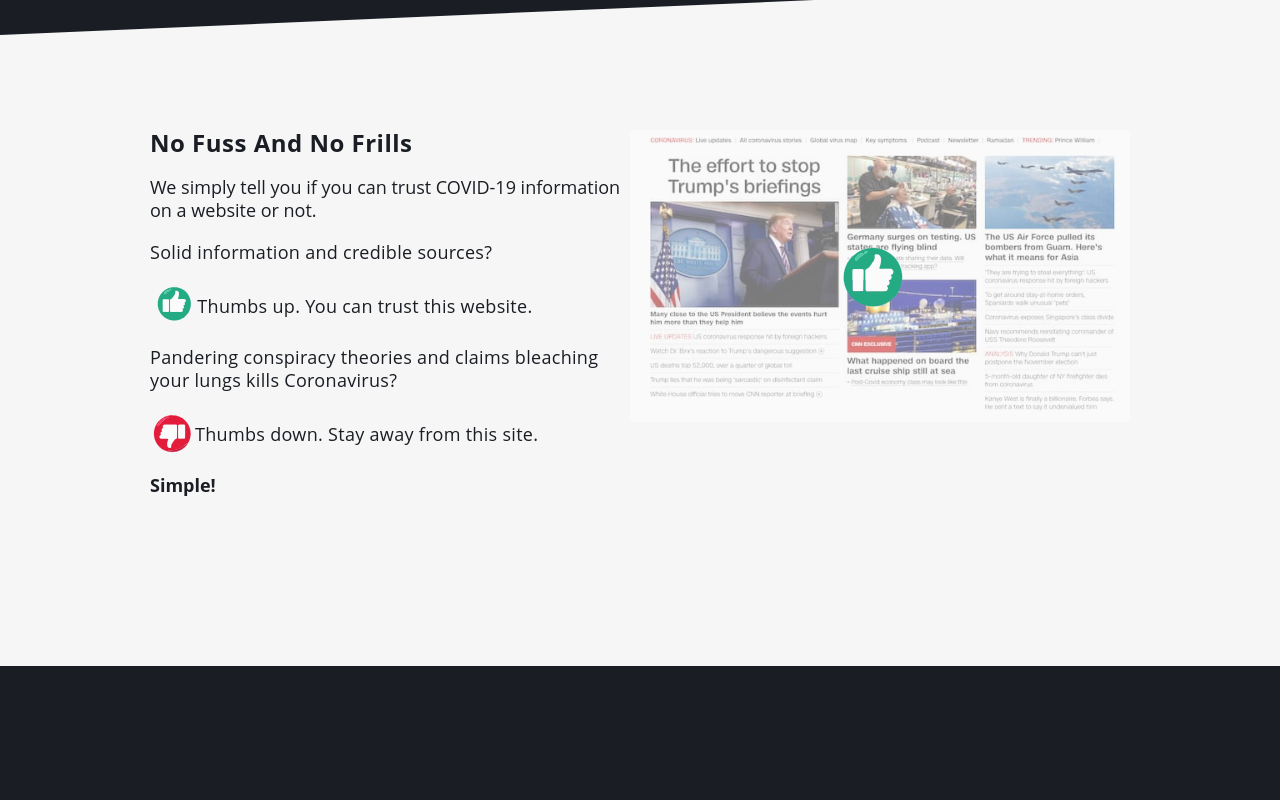
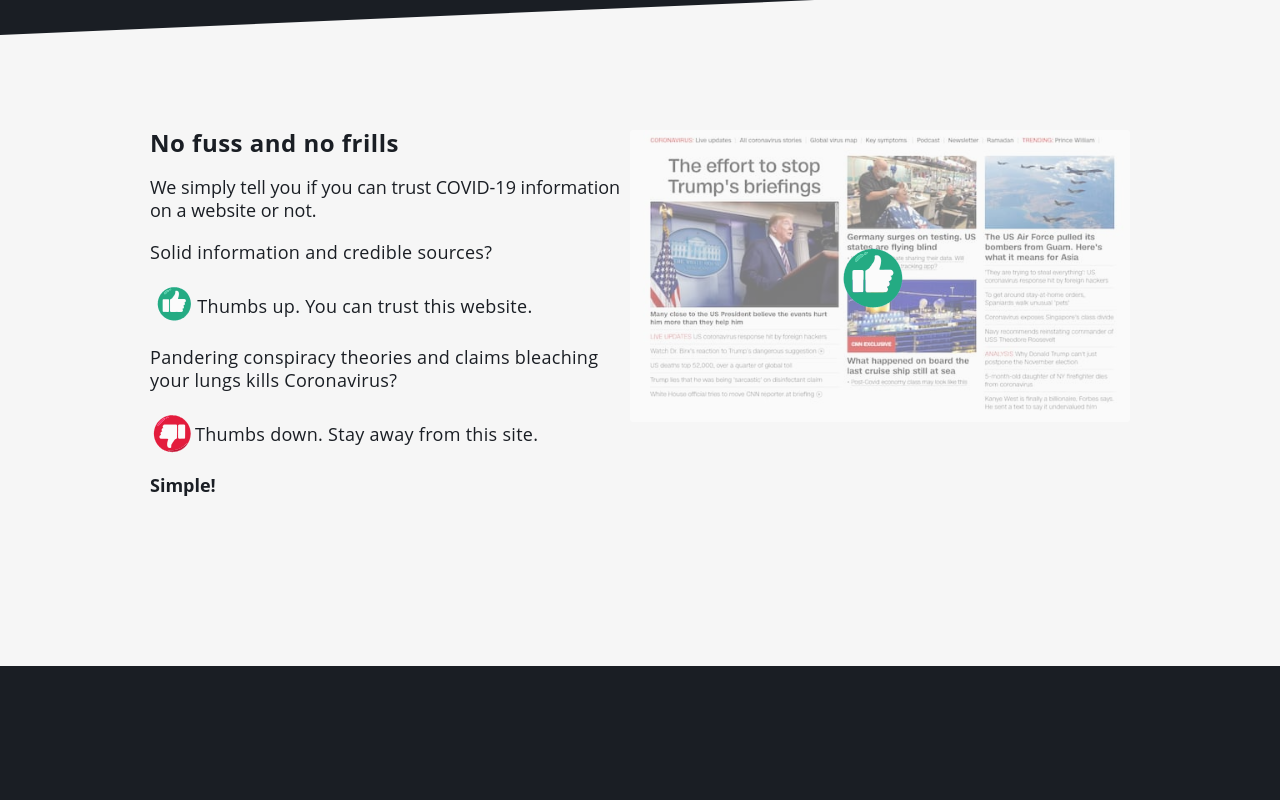
Before and after one commit to edieblu/concrete-wow, a React (Create React App) app: page / in a window 1280 px wide. Shown: the part 640-1440 px from the top of the page. Built offline with nearby package versions, Linux system fonts and the light colour scheme.

Commit message:
center icon

```diff
--- a/src/App.css
+++ b/src/App.css
@@ -48,13 +48,11 @@ h1 {
 
 h2 {
   font-size: 2.4rem;
-  text-transform: capitalize;
   letter-spacing: 0.5px;
 }
 
 h3 {
   font-size: 2rem;
-  text-transform: capitalize;
 }
 
 p {
@@ -182,10 +180,14 @@ header {
   letter-spacing: 0.3px;
 }
 
+.screenshot-wrapper {
+  position: relative;
+  height: 100%;
+}
+
 .screenshot {
   width: 500px;
   position: relative;
-  /* height: 100%; */
   filter: opacity(0.5);
   border-radius: 3px;
   float: right;
@@ -194,7 +196,7 @@ header {
   position: absolute;
   height: 7rem;
   z-index: 2;
-  top: 30%;
+  top: 40%;
   left: 40%;
 }
 .icon {
--- a/src/App.js
+++ b/src/App.js
@@ -45,7 +45,7 @@ function App() {
                 <strong>Simple!</strong>
               </p>
             </div>
-            <div style={{ position: 'relative' }}>
+            <div className="screenshot-wrapper">
               <img
                 className="screenshot"
                 src="/icons-images/Screenshot.jpg"
```
